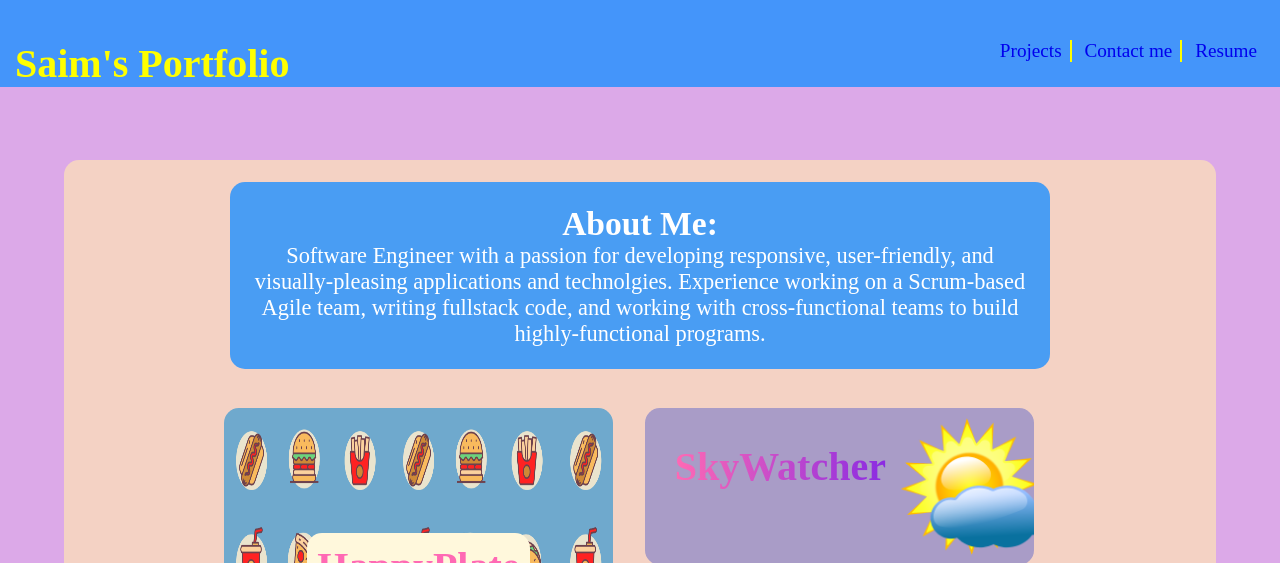
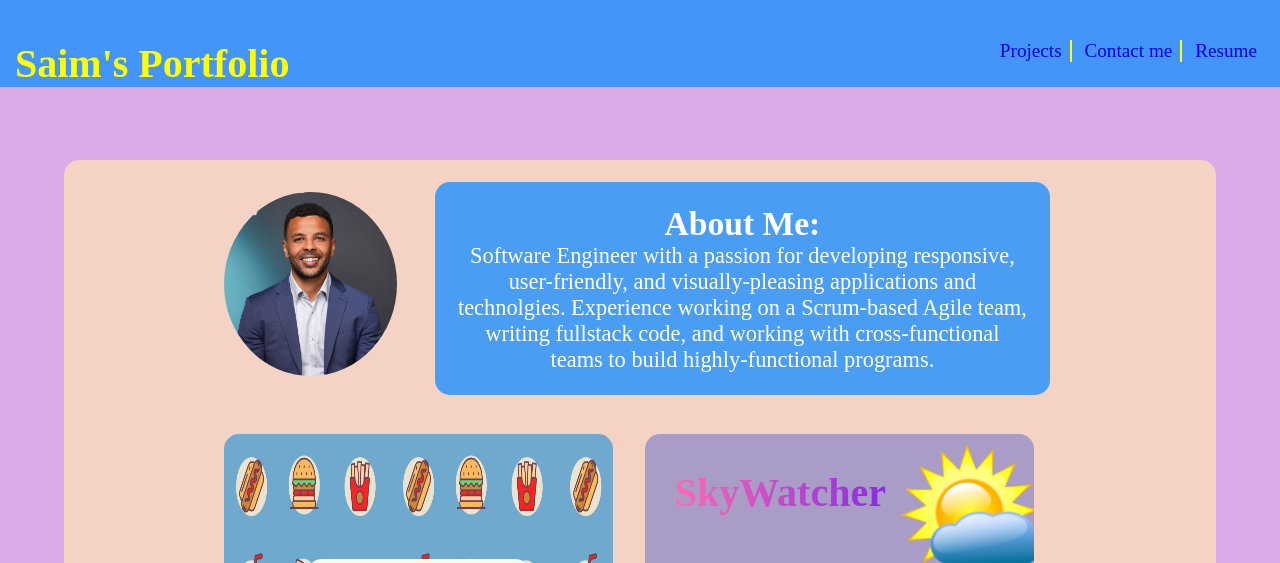
Before and after one commit to ojds2022/saims_portfolio, a plain HTML site: page index.html in a window 1280 px wide. Shown: the top 563 px of the page. Drawn offline with Linux system fonts and the light colour scheme.

Commit message:
feat: added headshot

```diff
--- a/index.html
+++ b/index.html
@@ -19,6 +19,9 @@
             </nav>
         </header>
         <main class="main_section">
+            <section id="headshot">
+                <img src="./assets/images/pro_shot.jpg" alt="photo of Saim" />
+            </section>
             <section id="about_me">
                 <h2>About Me:</h2>
                 <p>
--- a/styles/style.css
+++ b/styles/style.css
@@ -77,9 +77,19 @@ body {
     margin: 1em;
 }
 
+#headshot {
+    width: 20%;
+}
+
+#headshot img {
+ width: 100%;
+ border-radius: 50%;
+ margin-top: 1em;
+}
+
 #about_me {
+    width: 70%;
     background-color: rgba(30, 144, 255, 0.8);
-    width: 100%;
     padding: 1em;
     flex-grow: 1;
     color: white;
```
Also changed, not shown: assets/images/pro_shot.jpg (added), 1 other file.
